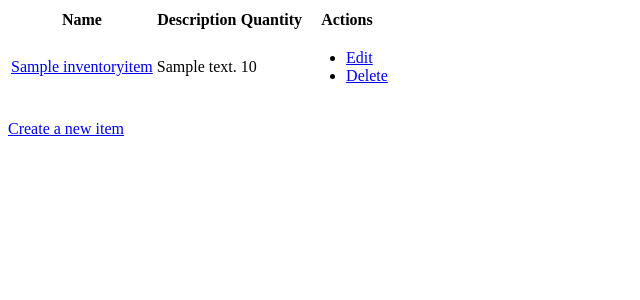
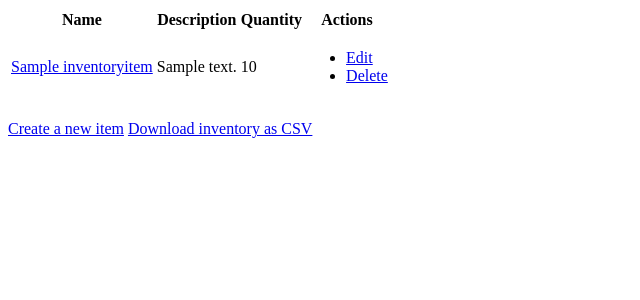
Before and after one commit to Gadiguibou/shopify-backend-intern-challenge-summer-2022, a Django app: page / in a window 1280 px wide. Shown: the top 300 px of the page, without its empty margins (0-640 px from the left). Run offline with Django 4.2, Linux system fonts and the light colour scheme; tables that the repository leaves empty hold one stand-in row (values such as "Sample post").

Commit message:
Add button to download inventory as CSV

```diff
--- a/inventorytracker/inventory/templates/inventory/items.html
+++ b/inventorytracker/inventory/templates/inventory/items.html
@@ -34,5 +34,6 @@
 {% endif %}
 <p>
   <a href="{% url 'item_create' %}">Create a new item</a>
+  <a href="{% url 'csv_item_list' %}">Download inventory as CSV</a>
 </p>
 {% endblock %}
--- a/inventorytracker/inventory/urls.py
+++ b/inventorytracker/inventory/urls.py
@@ -3,6 +3,7 @@ from . import views
 
 urlpatterns = [
     path("", views.index, name="index"),
+    path("items/csv/", views.csv_item_list, name="csv_item_list"),
     path("item/<int:item_id>/", views.item_detail, name="item_detail"),
     path("item/<int:item_id>/edit/", views.item_edit, name="item_edit"),
     path(
@@ -14,7 +15,11 @@ urlpatterns = [
         views.item_delete_form,
         name="item_delete_form",
     ),
-    path("item/delete-success/<str:item_name>", views.item_delete_success, name="item_delete_success"),
+    path(
+        "item/delete-success/<str:item_name>",
+        views.item_delete_success,
+        name="item_delete_success",
+    ),
     path("item/new/", views.item_create, name="item_create"),
     path("item/new/submit/", views.item_create_form, name="item_create_form"),
 ]
--- a/inventorytracker/inventory/views.py
+++ b/inventorytracker/inventory/views.py
@@ -1,12 +1,31 @@
-from django.http import HttpResponseRedirect
+from django.http import HttpResponseRedirect, HttpResponse
 from django.shortcuts import get_object_or_404, render
 from django.urls import reverse
 from inventory.models import InventoryItem
+
+import csv
+import io
 
 
 def index(request):
     all_items = InventoryItem.objects.all().order_by("name")
     return render(request, "inventory/items.html", {"items": all_items})
+
+
+def csv_item_list(request):
+    all_items = InventoryItem.objects.all().order_by("name")
+
+    response = HttpResponse(
+        content_type="text/csv",
+        headers={"Content-Disposition": 'attachment; filename="inventory.csv"'},
+    )
+
+    writer = csv.writer(response)
+    writer.writerow(["Name", "Description", "Quantity"])
+    for item in all_items:
+        writer.writerow([item.name, item.description, str(item.quantity)])
+
+    return response
 
 
 def item_detail(request, item_id):
```
